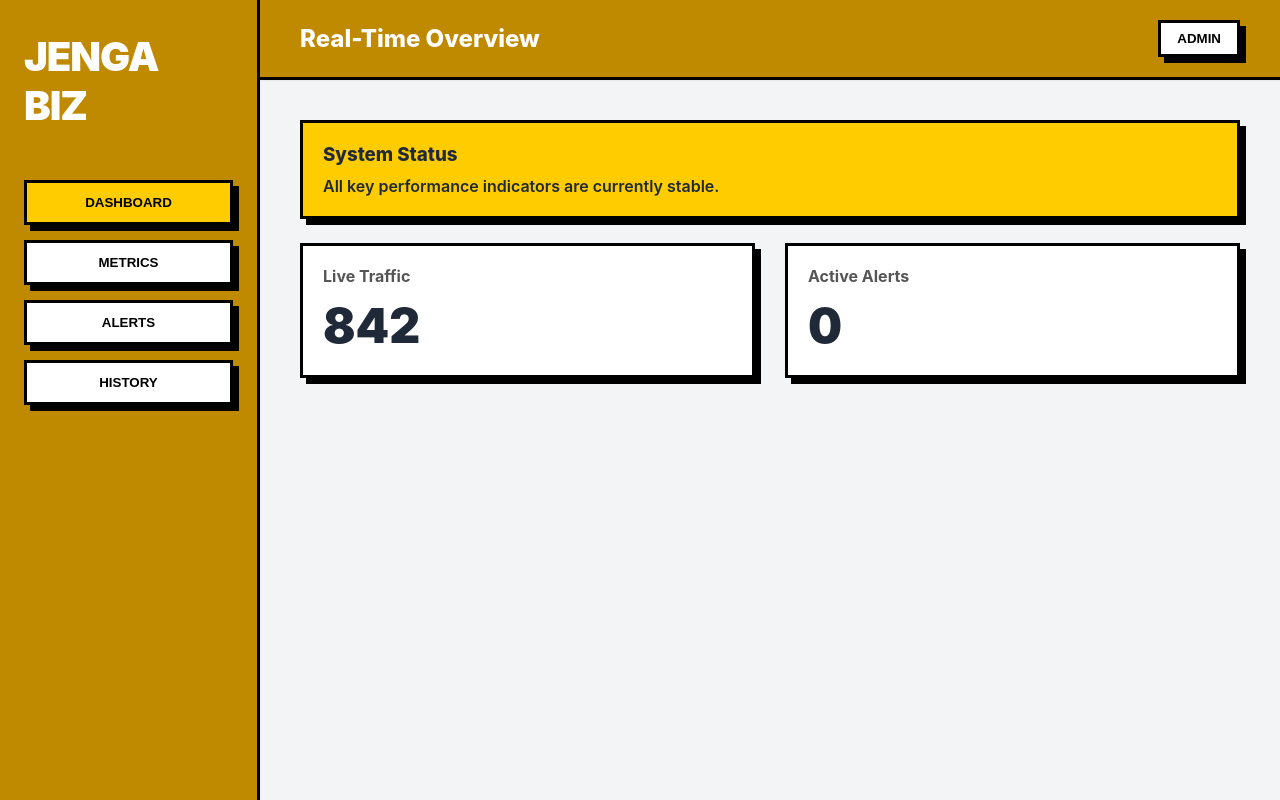
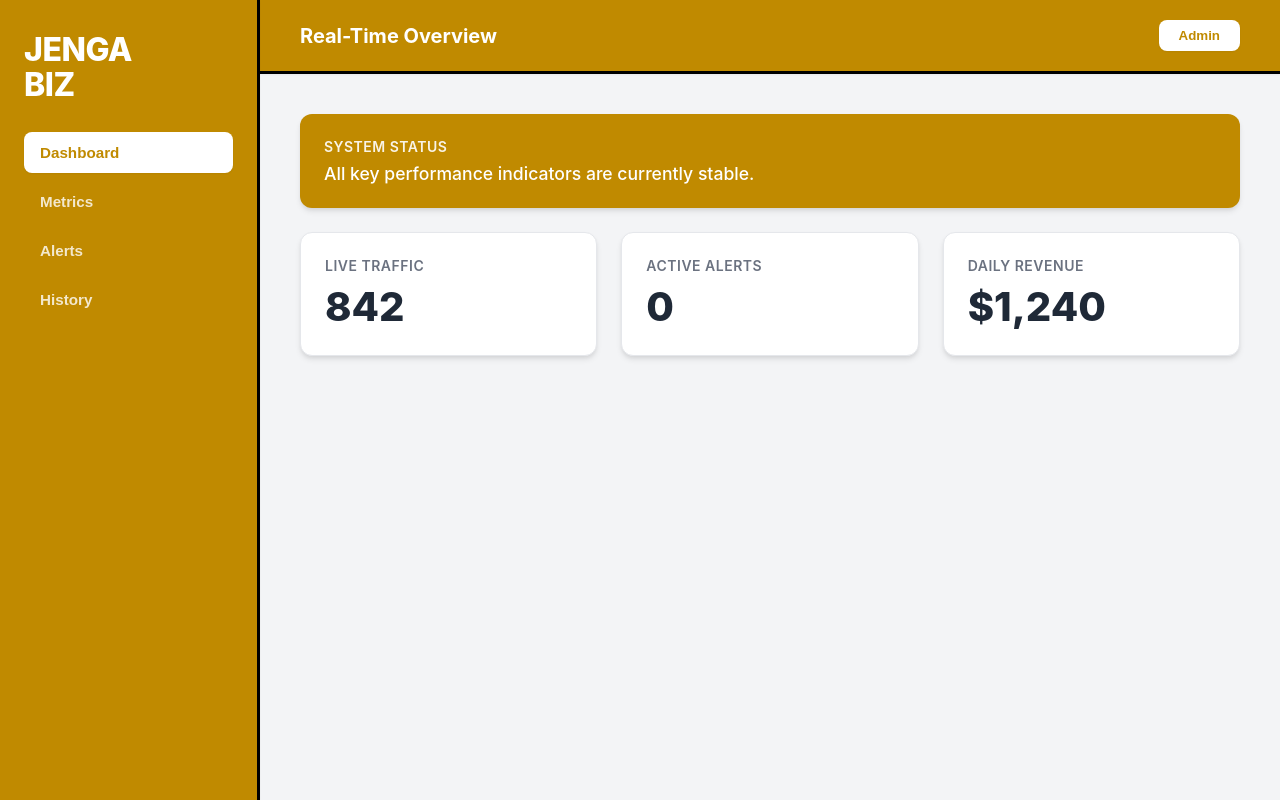
Before and after one commit to samkuria/JengaBiz, a React (Vite) app: page / in a window 1280 px wide. Built offline with nearby package versions, Linux system fonts and the light colour scheme.

Commit message:
new theme

```diff
--- a/src/App.jsx
+++ b/src/App.jsx
@@ -1,5 +1,5 @@
 import React from 'react';
-import './App.css'; // Make sure this matches your CSS filename
+import './App.css';
 
 function App() {
   return (
@@ -7,14 +7,14 @@ function App() {
 
       {/* Sidebar Area */}
       <aside className="sidebar">
-        <h1 style={{ fontWeight: 900, fontSize: '2.5rem', margin: '0 0 20px 0', letterSpacing: '-1px' }}>
+        <h1 className="logo">
           JENGA<br/>BIZ
         </h1>
-        <nav style={{ display: 'flex', flexDirection: 'column', gap: '15px' }}>
-          <button className="brutalist-button active">Dashboard</button>
-          <button className="brutalist-button">Metrics</button>
-          <button className="brutalist-button">Alerts</button>
-          <button className="brutalist-button">History</button>
+        <nav className="nav-menu">
+          <button className="nav-button active">Dashboard</button>
+          <button className="nav-button">Metrics</button>
+          <button className="nav-button">Alerts</button>
+          <button className="nav-button">History</button>
         </nav>
       </aside>
 
@@ -23,30 +23,39 @@ function App() {
 
         {/* Header Area */}
         <header className="header">
-          <h2 style={{ margin: 0, fontWeight: 800, fontSize: '1.5rem' }}>Real-Time Overview</h2>
-          <button className="brutalist-button" style={{ padding: '8px 16px' }}>Admin</button>
+          <h2 className="header-title">Real-Time Overview</h2>
+          <button className="action-button">Admin</button>
         </header>
 
         {/* Dashboard Canvas */}
         <section className="dashboard-content">
-          <div className="brutalist-card" style={{ backgroundColor: 'var(--jenga-yellow)' }}>
-            <h3 style={{ margin: '0 0 10px 0', fontWeight: 800 }}>System Status</h3>
-            <p style={{ margin: 0, fontWeight: 600 }}>All key performance indicators are currently stable.</p>
+
+          <div className="pro-card status-card">
+            <h3 className="card-title">System Status</h3>
+            <p style={{ margin: 0, fontSize: '1.1rem', fontWeight: 500 }}>
+              All key performance indicators are currently stable.
+            </p>
           </div>
 
-          {/* Placeholder for KPI Widgets */}
-          <div style={{ display: 'grid', gridTemplateColumns: 'repeat(auto-fit, minmax(250px, 1fr))', gap: '30px' }}>
-             <div className="brutalist-card">
-                <h4 style={{ margin: '0 0 10px 0', color: '#555' }}>Live Traffic</h4>
-                <h2 style={{ fontSize: '3rem', margin: 0, fontWeight: 900 }}>842</h2>
+          {/* KPI Widgets Grid */}
+          <div style={{ display: 'grid', gridTemplateColumns: 'repeat(auto-fit, minmax(280px, 1fr))', gap: '24px' }}>
+             <div className="pro-card">
+                <h4 className="card-title">Live Traffic</h4>
+                <h2 className="card-value">842</h2>
              </div>
-             <div className="brutalist-card">
-                <h4 style={{ margin: '0 0 10px 0', color: '#555' }}>Active Alerts</h4>
-                <h2 style={{ fontSize: '3rem', margin: 0, fontWeight: 900 }}>0</h2>
+
+             <div className="pro-card">
+                <h4 className="card-title">Active Alerts</h4>
+                <h2 className="card-value">0</h2>
+             </div>
+
+             <div className="pro-card">
+                <h4 className="card-title">Daily Revenue</h4>
+                <h2 className="card-value">$1,240</h2>
              </div>
           </div>
+
         </section>
-
       </main>
     </div>
   );
```
